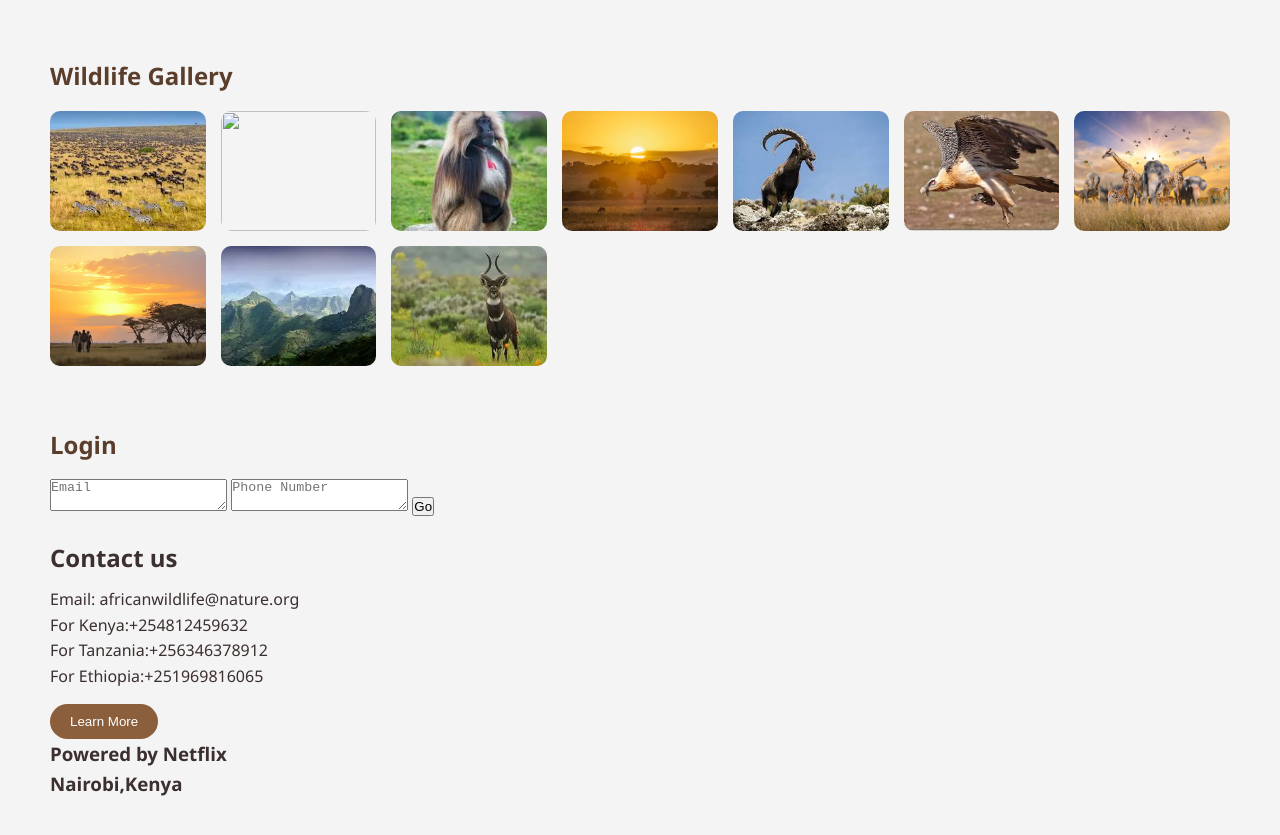
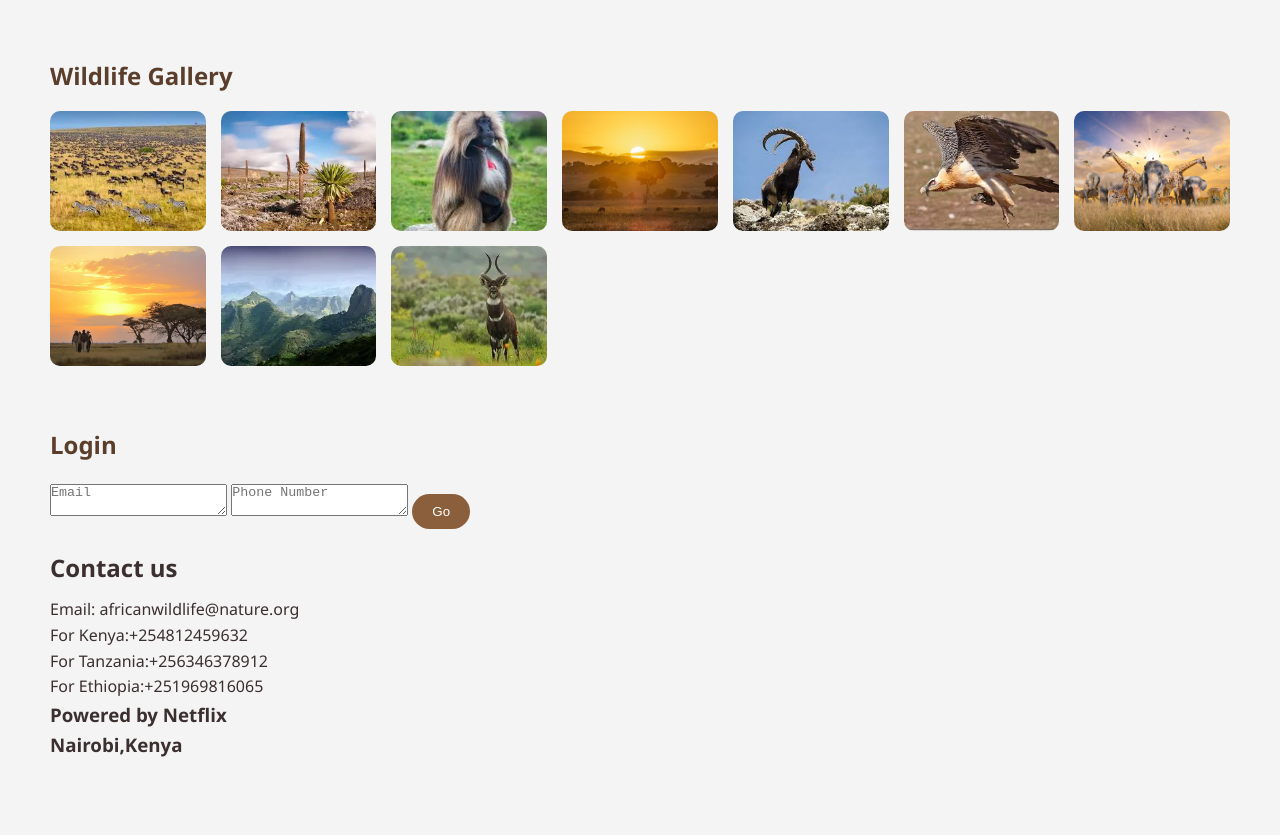
Before and after one commit to ketemayamrot05-star/Davido, a plain HTML site: page index.html in a window 1280 px wide. Shown: the part 1978-2813 px from the top of the page. Drawn offline with Linux system fonts and the light colour scheme; a script that the page names is missing.

Commit message:
Add files via upload

```diff
--- a/index.html
+++ b/index.html
@@ -97,7 +97,7 @@
 
   <div class="gallery">
     <img src="images.jpg">
-    <img src="masai-mara-saruni-mara-590x390.jpg">
+    <img src="OIP (6).webp">
     <img src="images (1).jpg">
     <img src="Masai_Mara_at_Sunset.jpg">
     <img src="images (3).jpg">
@@ -113,13 +113,14 @@
   <h1>Login</h1>
   <textarea placeholder="Email"></textarea>
   <textarea placeholder="Phone Number"></textarea>
-  <button>Go</button>
+  <button class="btn" oneclick="showMessage()">Go</button>
+
   <h2>Contact us</h2>
   <p>Email: africanwildlife@nature.org</p>
   <p>For Kenya:+254812459632</p>
   <p>For Tanzania:+256346378912</p>
   <p>For Ethiopia:+251969816065</p>
-  <button class="btn" onclick="showMessage()">Learn More</button>
+
  <h3>Powered by Netflix</h3>
  <h3>Nairobi,Kenya</h3>
 </section>
```
Also changed, not shown: OIP (6).webp (added).
